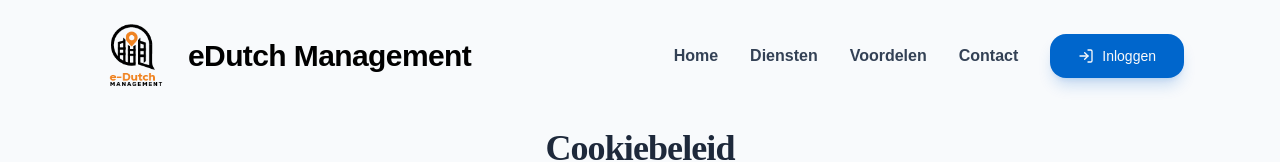
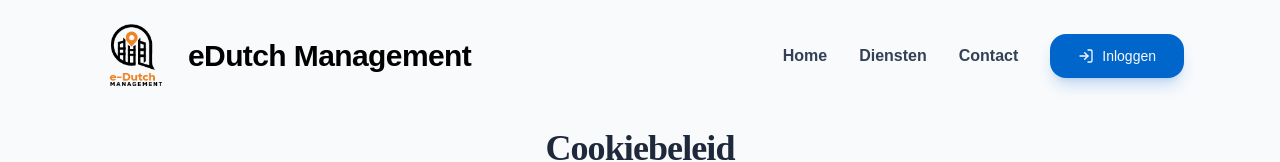
Before and after one commit to Waaries/edutchmanagement, a React (Vite) app: page /cookie-policy in a window 1280 px wide. Shown: the top 162 px of the page. Built offline with nearby package versions, Linux system fonts and the light colour scheme.

Commit message:
Refactor Features section
Remove "Voordelen" text from the menu, but keep "Waarom Kiezen Voor Ons" on the page.

```diff
--- a/src/components/Navbar.tsx
+++ b/src/components/Navbar.tsx
@@ -1,4 +1,3 @@
-
 import { useState, useEffect } from "react";
 import { Menu, X, LogIn, LogOut } from "lucide-react";
 import { Button } from "@/components/ui/button";
@@ -23,7 +22,7 @@ const Navbar = () => {
     setIsMenuOpen(false);
   };
 
-  const menuItems = ["Home", "Diensten", "Voordelen", "Contact"];
+  const menuItems = ["Home", "Diensten", "Contact"];
 
   return (
     <header
```
